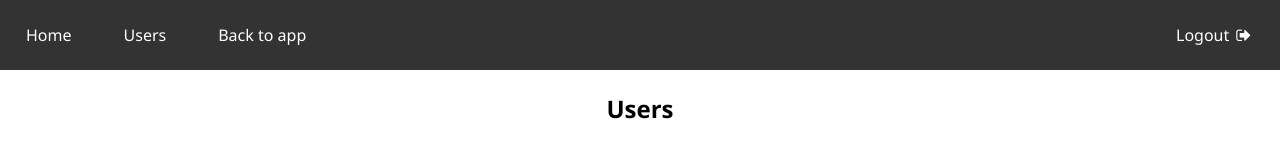
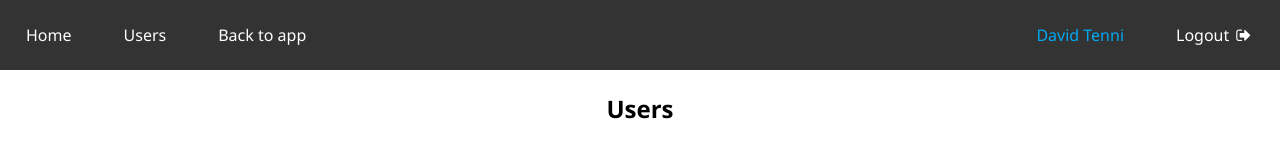
Before and after one commit to davdwhyte87/iReporter, a plain HTML site: page UI/admin-users.html in a window 1280 px wide. Shown: the top 148 px of the page. Drawn offline with Linux system fonts and the light colour scheme.

Commit message:
[feat #162444899] restyle navs

```diff
--- a/UI/admin-users.html
+++ b/UI/admin-users.html
@@ -20,6 +20,7 @@
             </ul>
             <ul id="r-nav">
                 <li><a href="#">Logout <i class="fa fa-fw fa-sign-out"></i> </a></li>
+                <li><a href="#" class="nav-name">David Tenni</a></li>
             </ul>
         </nav>
     </section>
--- a/UI/css/style.css
+++ b/UI/css/style.css
@@ -124,6 +124,10 @@ body {
 	background-color:#fff;
 	color: #111;
 
+}
+
+.nav-name{
+	color: #03a9f4 !important;
 }
 
 #app-forms-bg {
```
Also changed, not shown: UI/admin.html (+1 -0 lines), UI/create-record.html (+1 -0 lines), UI/edit-profile.html (+1 -0 lines), UI/edit-record.html (+1 -0 lines), UI/index.html (+1 -0 lines), UI/profile.html (+1 -0 lines), UI/records.html (+1 -0 lines), UI/single-record.html (+1 -0 lines).
